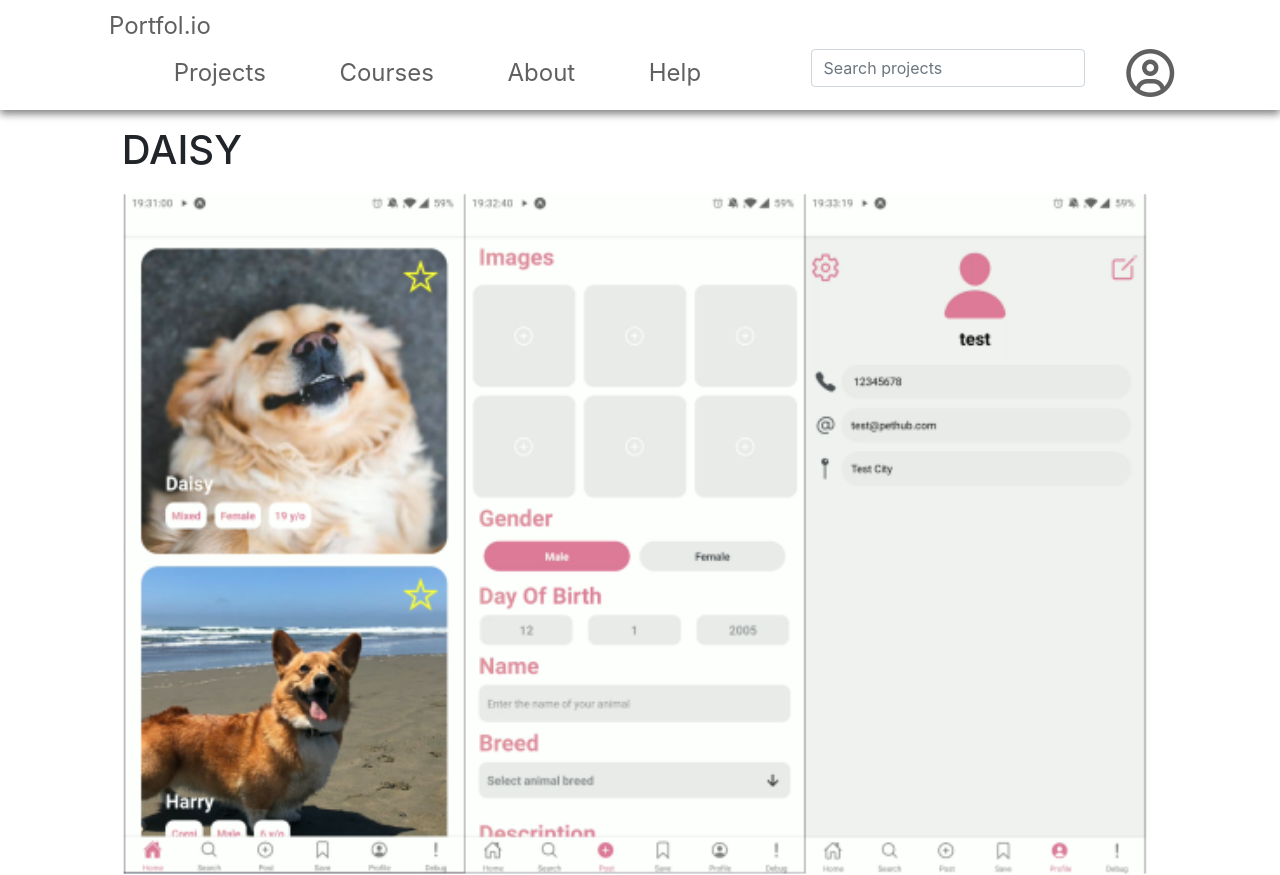
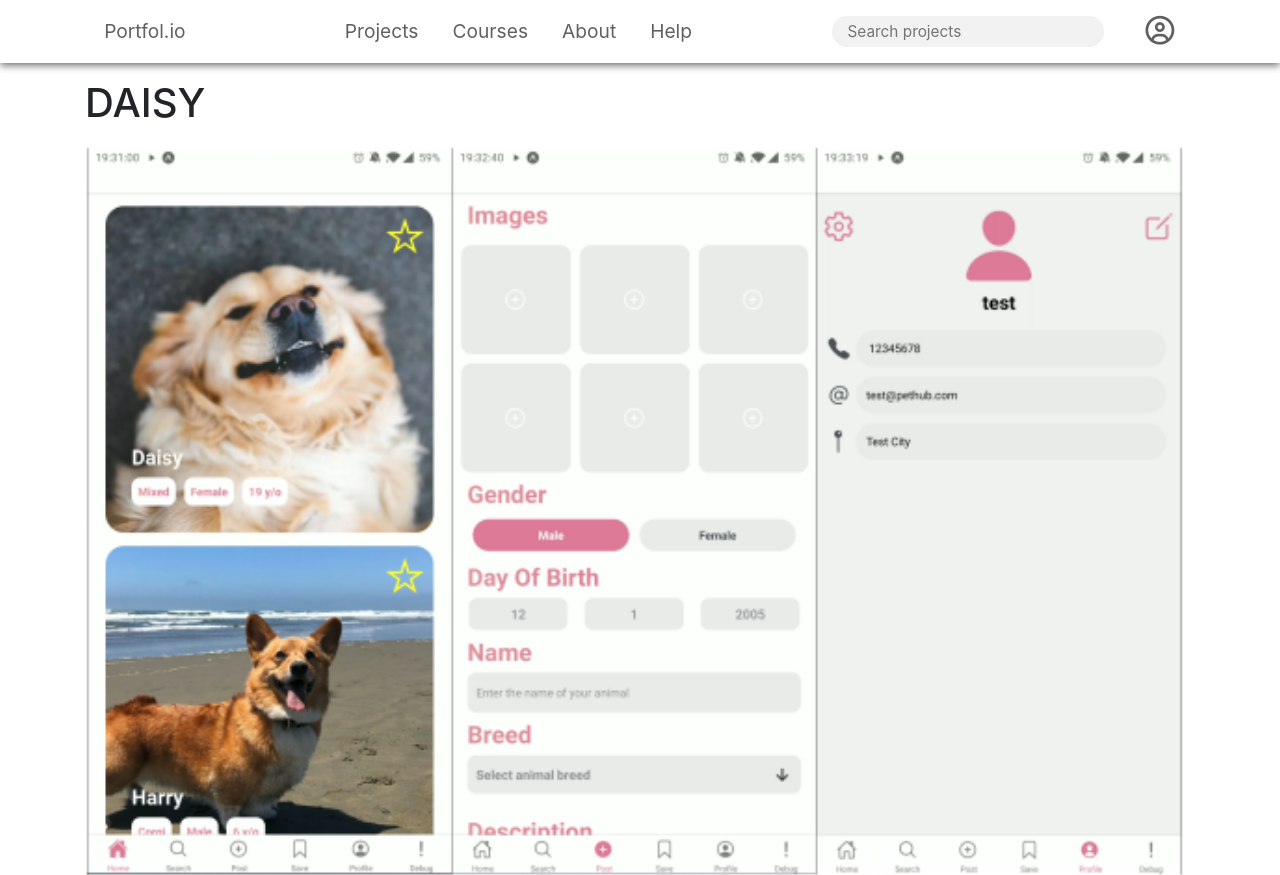
Before and after one commit to kepet19/portfol.io, a plain HTML site: page project.html in a window 1280 px wide. Shown: the top 875 px of the page. Drawn offline with nearby package versions, Linux system fonts and the light colour scheme.

Commit message:
Fixes header css

```diff
--- a/project.html
+++ b/project.html
@@ -19,21 +19,20 @@
         <nav class="navbar">
             <div class="container">
                 <a class="logo header-text-size" href="index.html">Portfol.io</a>
-                <div class="navbar-content">
-                    <ul class="nav auto">
-                        <li class="nav-item">
-                            <a class="nav-link" aria-current="page" href="project.html">Projects</a>
+                    <ul class="dropmenuList auto">
+                        <li class="dropmenuItem">
+                            <a class="nav-link" href="project.html">Projects</a>
                         </li>
 
-                        <li class="nav-item">
+                        <li class="dropmenuItem">
                             <a class="nav-link" href="#">Courses</a>
                         </li>
 
-                        <li class="nav-item">
+                        <li class="dropmenuItem">
                             <a class="nav-link" href="#">About</a>
                         </li>
 
-                        <li class="nav-item">
+                        <li class="dropmenuItem">
                             <a class="nav-link" href="#">Help</a>
                         </li>
 
@@ -41,7 +40,7 @@
 
                     <ul class="nav">
                         <form class="nav-item">
-                            <input class="form-control" type="search" placeholder="Search projects" aria-label="Search">
+                            <input class="searchBar" type="search" placeholder="Search projects" aria-label="Search">
                         </form>
                         <div class="nav-item dark-grey">
                             <a href="profile.html">
@@ -49,7 +48,6 @@
                             </a>
                         </div>
                     </ul>
-                </div>
             </div>
         </nav>
     </header>
--- a/styles/header.css
+++ b/styles/header.css
@@ -5,51 +5,46 @@
     --grey-light: #DDDDDD;
     --grey-dark: #606060; /* #676767; */
     --light-dark: #333333;
-    --header-text-size: 1.5em;
+    --header-text-size: 1.2em;
     font-family: "Segoe UI", Tahoma, Geneva, Verdana, sans-serif;
-}
-
-a:link { text-decoration: none; }
-a:visited { text-decoration: none; }
-a:hover { text-decoration: none; }
-a:active { text-decoration: none; }
-
-html {
-    height: 100%;
-}
-
-body {
-    margin: 0 auto;
-    height: 100%;
-    display: flex;
-    flex-direction: column;
 }
 
 header {
     padding-bottom: 1em;
 }
+
 .navbar {
     background: var(--white);
-    box-shadow: 0 4px 8px 0 grey;
+    box-shadow: 0 2px 8px 0 var(--grey-dark);
     z-index: 1;
 }
 
 .navbar > .container {
     display: flex;
-    align-items: center;
 }
 
-a:link.logo, a:visited.logo {
+a:link.logo, a:visited.logo, a:hover.logo {
     color: var(--grey-dark);
+    float: left;
     margin-left: 1em;
+    text-decoration: none;
+}
+
+.dropmenuList {
+    list-style-type: none;
+    display: flex;
+    margin: 0 auto;
+}
+
+.dropmenuItem {
+    justify-content: center;
 }
 
 .nav-link {
     color: var(--grey-dark);
     font-size: var(--header-text-size);
     position: relative;
-    padding-bottom: 1px;
-    text-decoration: none;
+    margin: 1px;
 }
 
 .nav-link:hover{
@@ -70,63 +65,36 @@ a:link.logo, a:visited.logo {
     width: 100%;
 }
 
-.navbar-content {
-    flex-grow: 1;
+.nav-item {
     display: flex;
-    align-items: center;
-    float: right ;
-}
-
-.nav {
-    list-style-type: none;
-    display: flex;
-}
-
-.nav-item {
-    display:flex;
     margin: .2em 1.3em .2em 1.3em;
     justify-content: center;
 }
 
-.nav-flex {
-    margin: 0 auto;
-    float: right;
-}
-
-
-.auto {
-    margin: 0 auto;
-}
-
-.grow {
-    flex-grow: 1;
-    display: flex;
-}
-
-.header-text-size {
-    font-size: var(--header-text-size);
-}
-.font-awesome {
-    font-size: calc(var(--header-text-size) *2);
-}
-
-.form-control, .form-control[type=text] {
-    background: var(--grey);
-    font-size: calc( var(--header-text-size) *0.8);
-    margin: 0 auto;
-    border-radius: 1em;
-    border: none;
-    outline: none;
-    padding-left: .6em;
-    padding-right: .6em;
+.nav {
+    display: block;
 }
 
 .dark-grey, .dark-grey i {
     color: var(--grey-dark);
 }
 
-body > .container {
+.searchBar, .searchBar[type=text] {
+    background: var(--grey);
+    font-size: calc( var(--header-text-size) *0.8);
     margin: 0 auto;
-    flex: 1 0 auto;
-    max-width: 66.66667rem;
+    height: 2em;
+    border-radius: 1em;
+    border: none;
+    outline: none;
+    padding-left: 1em;
+    padding-right: 1em;
 }
+
+.header-text-size {
+    font-size: var(--header-text-size);
+}
+
+.font-awesome {
+    font-size: calc(var(--header-text-size) * 1.5);
+}
```
Also changed, not shown: index.html (+6 -8 lines), profile.html (+6 -8 lines).
